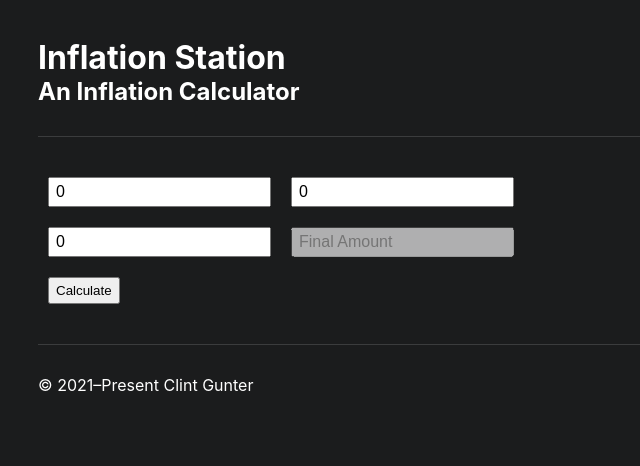
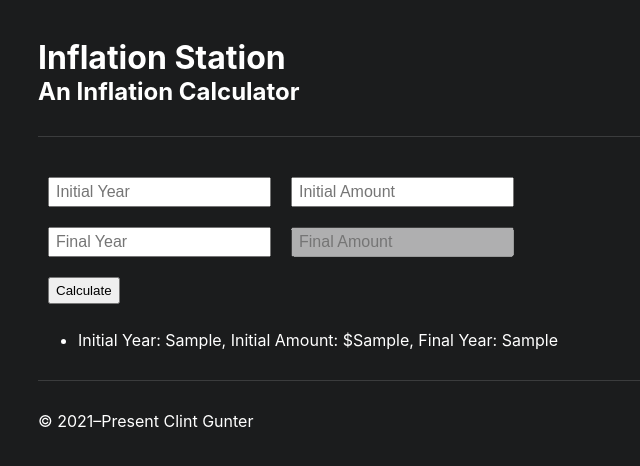
Before and after one commit to futureclint/inflation-station-2, a React (Create React App) app: page / in a window 1280 px wide. Both pictures are taken after typing "Sample", "Sample", "Sample" into the empty fields and a click on the button "Calculate". Shown: the top 466 px of the page, without its empty margins (0-640 px from the left). Built offline with nearby package versions, Linux system fonts and the light colour scheme.

Commit message:
Get form outputting submitted data onto page

```diff
--- a/src/components/Calculate.jsx
+++ b/src/components/Calculate.jsx
@@ -22,13 +22,14 @@ function Calculate() {
       }
     ])
 
-    // Clear states back to null
-    setInitialYear(0);
-    setInitialAmount(0);
-    setFinalYear(0);
+    // Clear states back to initial state
+    setInitialYear('');
+    setInitialAmount('');
+    setFinalYear('');
   };
 
   return (
+    <div className="calculate">
       <form onSubmit={submit}>
         <input
           value={initialYear}
@@ -56,6 +57,17 @@ function Calculate() {
         <br />
         <button>Calculate</button>
       </form>
+
+      {/* Temp Area: output calculations */}
+      { calculations.length > 0 ?
+      <ul>
+        {calculations.map((calculation, index) => (
+          <li key={index}>Initial Year: {calculation.initialYear}, Initial Amount: ${calculation.initialAmount}, Final Year: {calculation.finalYear}</li>
+        ))}
+      </ul>
+      : <em>There are no calculations</em> }
+
+    </div>
   );
 }
 
```
Lines whose indentation alone changed are shown as unchanged.
